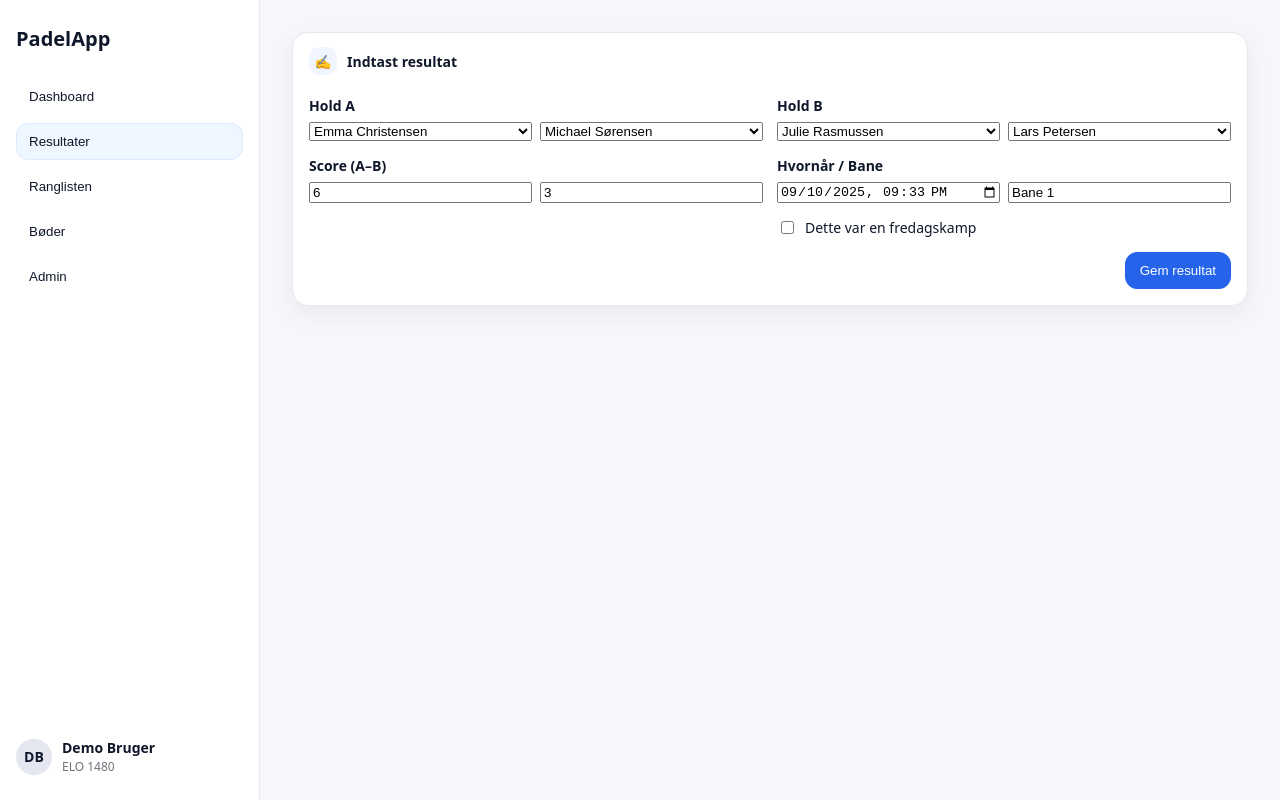
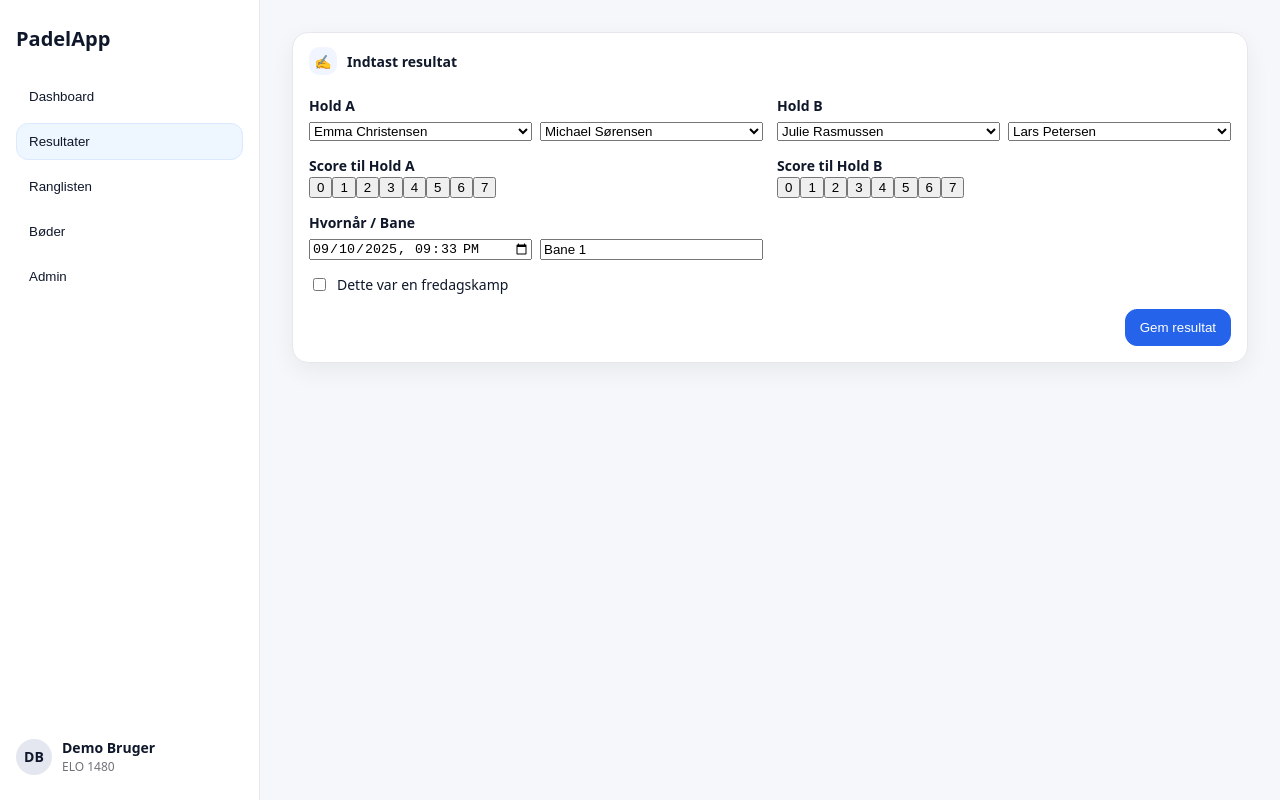
Before and after one commit to jstrange83/padel-friday-app, a React (Vite) app: page / in a window 1280 px wide. Both pictures are taken after a click on the button "Resultater". Built offline with nearby package versions, Linux system fonts and the light colour scheme.

Commit message:
Update App.tsx

```diff
--- a/src/App.tsx
+++ b/src/App.tsx
@@ -83,7 +83,6 @@ const byNewest = (a: Match, b: Match) => new Date(b.when).getTime() - new Date(a
    ELO (dobbelt) — individuelt med margin & underdog bonus
    ======================================================= */
 /**
- * Regler vi bruger (enkle & stabile):
  * - Team ELO = gennemsnit af to spillere
  * - Forventning E = 1 / (1 + 10^((opp - team)/400))
  * - K_base = 24
@@ -140,7 +139,7 @@ function updateEloAfterMatch(
 }
 
 /* =========================================================
-   UI Components (Card/Badge)
+   Reusable UI
    ======================================================= */
 function Card({children, title, icon, tone}:{children:React.ReactNode; title?:React.ReactNode; icon?:React.ReactNode; tone?:'blue'|'green'|'purple'|'yellow'|'red'|'none'}){
   return (
@@ -160,16 +159,61 @@ function Card({children, title, icon, tone}:{children:React.ReactNode; title?:Re
 function Badge({children}:{children:React.ReactNode}){ return <span className="badge">{children}</span> }
 
 /* =========================================================
+   Cirkulær score-picker 0..7
+   ======================================================= */
+function ScorePicker({
+  label,
+  value,
+  onChange,
+}: {
+  label: string;
+  value: number;
+  onChange: (v: number) => void;
+}) {
+  const options = Array.from({ length: 8 }, (_, i) => i); // 0..7
+  return (
+    <div className="scorepick">
+      <div className="lbl">{label}</div>
+      <div className="scorepick__row" role="radiogroup" aria-label={label}>
+        {options.map((n) => {
+          const selected = value === n;
+          return (
+            <button
+              key={n}
+              type="button"
+              className={`scorebtn ${selected ? "is-selected" : ""}`}
+              aria-pressed={selected}
+              onClick={() => onChange(n)}
+              onKeyDown={(e) => {
+                if (e.key === "ArrowRight" || e.key === "ArrowUp") {
+                  e.preventDefault();
+                  onChange(Math.min(7, value + 1));
+                } else if (e.key === "ArrowLeft" || e.key === "ArrowDown") {
+                  e.preventDefault();
+                  onChange(Math.max(0, value - 1));
+                }
+              }}
+            >
+              {n}
+            </button>
+          );
+        })}
+      </div>
+    </div>
+  );
+}
+
+/* =========================================================
    App shell
    ======================================================= */
 type Page = "Dashboard"|"Resultater"|"Ranglisten"|"Bøder"|"Admin";
 
 export default function App(){
-  const [players, setPlayers] = useState<Player[]>(() => load(LS_PLAYERS, DEMO_PLAYERS));
+  const [players, setPlayers] = useState<Player>(() => load(LS_PLAYERS, DEMO_PLAYERS) as any);
   const [matches, setMatches] = useState<Match[]>(() => load(LS_MATCHES, DEMO_MATCHES));
   const [page,setPage] = useState<Page>("Dashboard");
 
-  useEffect(()=>{ save(LS_PLAYERS, players); }, [players]);
+  useEffect(()=>{ save(LS_PLAYERS, players as any); }, [players]);
   useEffect(()=>{ save(LS_MATCHES, matches); }, [matches]);
 
   const fines = DEMO_FINES; // (vi flytter disse til storage senere)
@@ -189,18 +233,18 @@ export default function App(){
           ))}
         </nav>
         <div className="user">
-          <div className="user__avatar">{players.find(p=>p.id===CURRENT_PLAYER_ID)?.initials ?? "ME"}</div>
+          <div className="user__avatar">{(players as any).find?.((p:Player)=>p.id===CURRENT_PLAYER_ID)?.initials ?? "ME"}</div>
           <div className="user__meta">
-            <div className="user__name">{players.find(p=>p.id===CURRENT_PLAYER_ID)?.name ?? "Demo"}</div>
-            <div className="user__sub">ELO {Math.round(players.find(p=>p.id===CURRENT_PLAYER_ID)?.elo ?? 0)}</div>
+            <div className="user__name">{(players as any).find?.((p:Player)=>p.id===CURRENT_PLAYER_ID)?.name ?? "Demo"}</div>
+            <div className="user__sub">ELO {Math.round((players as any).find?.((p:Player)=>p.id===CURRENT_PLAYER_ID)?.elo ?? 0)}</div>
           </div>
         </div>
       </aside>
 
       <main className="main">
-        {page==="Dashboard"   && <Dashboard players={players} matches={matches} outstanding={outstanding} />}
-        {page==="Resultater"  && <ResultsPage players={players} setPlayers={setPlayers} matches={matches} setMatches={setMatches} />}
-        {page==="Ranglisten"  && <RankingPage players={players} />}
+        {page==="Dashboard"   && <Dashboard players={players as any} matches={matches} outstanding={outstanding} />}
+        {page==="Resultater"  && <ResultsPage players={players as any} setPlayers={setPlayers as any} matches={matches} setMatches={setMatches} />}
+        {page==="Ranglisten"  && <RankingPage players={players as any} />}
         {page==="Bøder"       && <FinesPage outstanding={outstanding} />}
         {page==="Admin"       && <Placeholder title="Admin" />}
       </main>
@@ -259,7 +303,9 @@ function Dashboard({ players, matches, outstanding }:{
   return (
     <>
       <div className="welcome">
-        <div className="welcome__title">Velkommen tilbage, {players.find(p=>p.id===CURRENT_PLAYER_ID)?.name?.split(" ")[0] ?? "Demo"}! 👋</div>
+        <div className="welcome__title">
+          Velkommen tilbage, {players.find(p=>p.id===CURRENT_PLAYER_ID)?.name?.split(" ")[0] ?? "Demo"}! 👋
+        </div>
         <div className="welcome__text">
           Du har spillet <b>{kpi.total}</b> kampe og vundet <b>{kpi.wins}</b> af dem.
         </div>
@@ -380,7 +426,7 @@ function Dashboard({ players, matches, outstanding }:{
 }
 
 /* =========================================================
-   Resultater (indtast kamp)
+   Resultater (indtast kamp) – med runde scoreknapper 0..7
    ======================================================= */
 function ResultsPage({
   players, setPlayers, matches, setMatches
@@ -468,21 +514,27 @@ function ResultsPage({
           </div>
         </div>
 
+        {/* Runde scoreknapper 0..7 */}
         <div className="form__row">
           <div className="form__col">
-            <label className="lbl">Score (A–B)</label>
-            <div className="grid2">
-              <input type="number" min={0} max={7} value={scoreA} onChange={e=>setScoreA(Number(e.target.value))} />
-              <input type="number" min={0} max={7} value={scoreB} onChange={e=>setScoreB(Number(e.target.value))} />
-            </div>
+            <ScorePicker label="Score til Hold A" value={scoreA} onChange={setScoreA} />
           </div>
+          <div className="form__col">
+            <ScorePicker label="Score til Hold B" value={scoreB} onChange={setScoreB} />
+          </div>
+        </div>
+
+        <div className="form__row">
           <div className="form__col">
             <label className="lbl">Hvornår / Bane</label>
             <div className="grid2">
               <input type="datetime-local" value={when} onChange={e=>setWhen(e.target.value)} />
-              <input type="text" value={court} onChange={e=>setCourt(e.target.value)} />
+              <input type="text" value={court} onChange={e=>setCourt(e.target.value)} placeholder="Bane 1" />
             </div>
-            <label className="chk"><input type="checkbox" checked={isFriday} onChange={e=>setIsFriday(e.target.checked)} /> Dette var en fredagskamp</label>
+            <label className="chk">
+              <input type="checkbox" checked={isFriday} onChange={e=>setIsFriday(e.target.checked)} />
+              Dette var en fredagskamp
+            </label>
           </div>
         </div>
 
```
